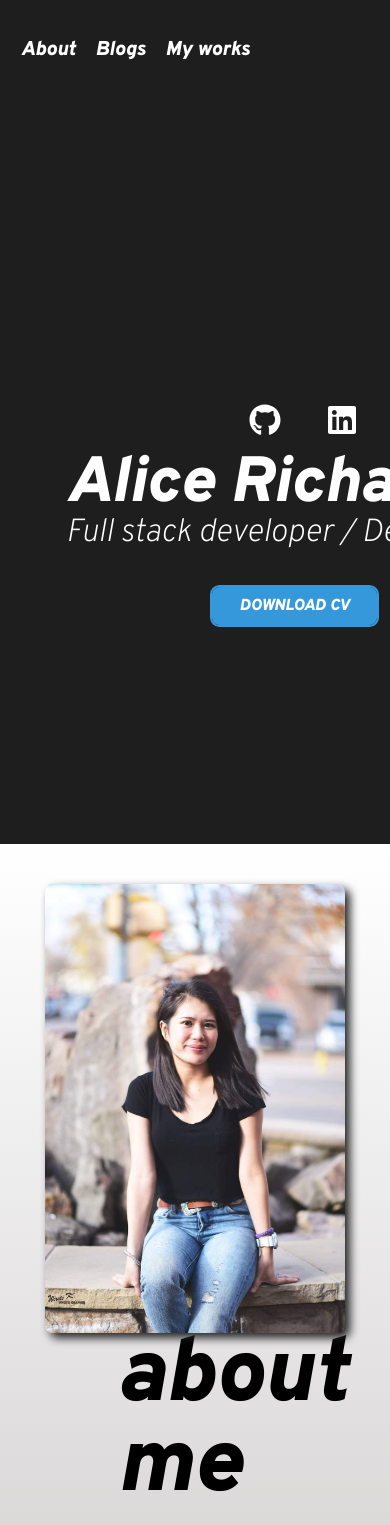
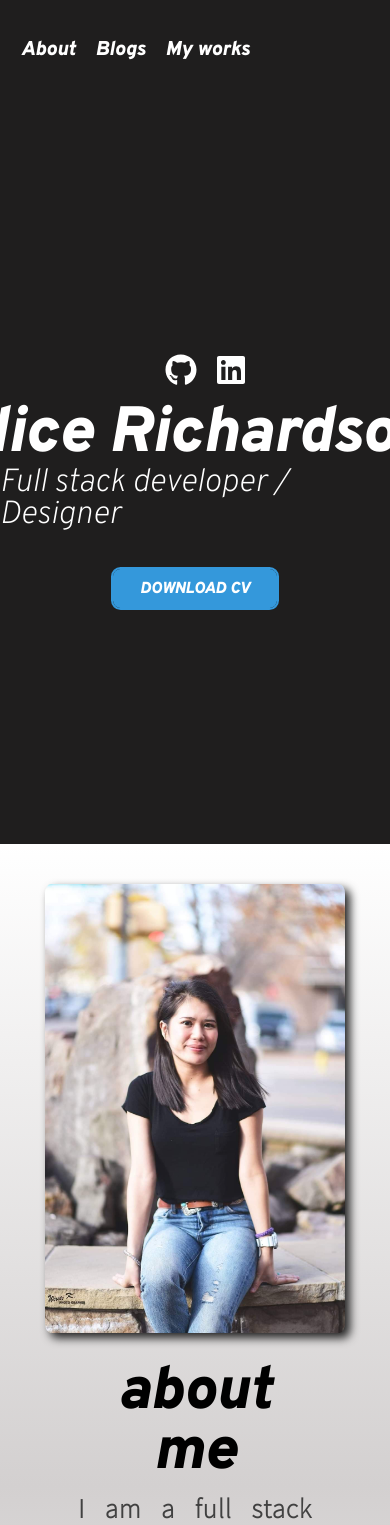
Before and after one commit to Alicerichardson28/portfolio, a React (Create React App) app: page / in a window 390 px wide. Shown: the top 1525 px of the page. Built offline with nearby package versions, Linux system fonts and the light colour scheme.

Commit message:
add make home page responsive

```diff
--- a/src/components/Home.css
+++ b/src/components/Home.css
@@ -47,10 +47,7 @@ button {
     border-radius: 0.6em;
     color: red;
     cursor: pointer;
-
     display: flex;
-    align-self: center;
-    margin-left: 9em;
     font-size: 1rem;
     font-weight: 400;
     line-height: 1;
@@ -115,7 +112,12 @@ a {
 
 
 .content-container {
-    margin-top: 3em;
+    width: 100vw;
+    height: 100vh;
+    display: flex;
+    flex-direction: column;
+    justify-content: center;
+    align-items: flex-start;
 }
 
 .photo-container {
@@ -131,9 +133,6 @@ a {
     filter: drop-shadow(10px 5px 25px rgb(29, 29, 29));
 
 }
-
-
-
 
 
 /* about css */
@@ -172,6 +171,7 @@ a {
     letter-spacing: 1px;
     line-height: 30px;
 }
+
 .content-about2 {
     margin-top: 20px;
     font-size: 22px;
@@ -206,12 +206,24 @@ a {
     }
     .about-content {
         margin-left: 0;
+        max-width: 60%;
     }
     .alice-photo {
         margin-top: 40px;
         width: 300px;
         border-radius: 2%;
         filter: drop-shadow(5px 5px 5px #222);
+    }
+    .about {
+        margin-top: 30px;
+        text-align: center;
+        font-size: 60px;
+        font-weight: 700;
+        font-family: 'Overpass', sans-serif;
+    }
+
+    .content-container {
+        align-items: center;
     }
 }
 
--- a/src/components/Home.js
+++ b/src/components/Home.js
@@ -24,7 +24,6 @@ export default class Navbar extends Component {
                                     <li className='nav-list-home'>My works</li>
                                 </Link>
                         </ul>
-                    <div className='name-container'>
                         <div className='content-container'>
                             <Icon/>
                             <br></br>
@@ -36,7 +35,6 @@ export default class Navbar extends Component {
                         {/* <div className='photo-container'>
                             <img className='parada' src={Parada}/>
                         </div> */}
-                    </div>
                 </div>
                 <div id='about-container'>
                     <div className='alice-container'>
--- a/src/components/Icon.css
+++ b/src/components/Icon.css
@@ -1,13 +1,12 @@
 
 .container-icons ul{
     display: flex;
-    justify-content: space-evenly;
+    justify-content: space-between;
     flex-direction: row;
-    padding-top: 8em;
-    width: 40%;
-    margin-left: 8.5em;
+    /* padding-top: 8em; */
   }
 
   .container-icons li {
     font-size: 2em !important;
+    margin-left: 20px;
   }
```
